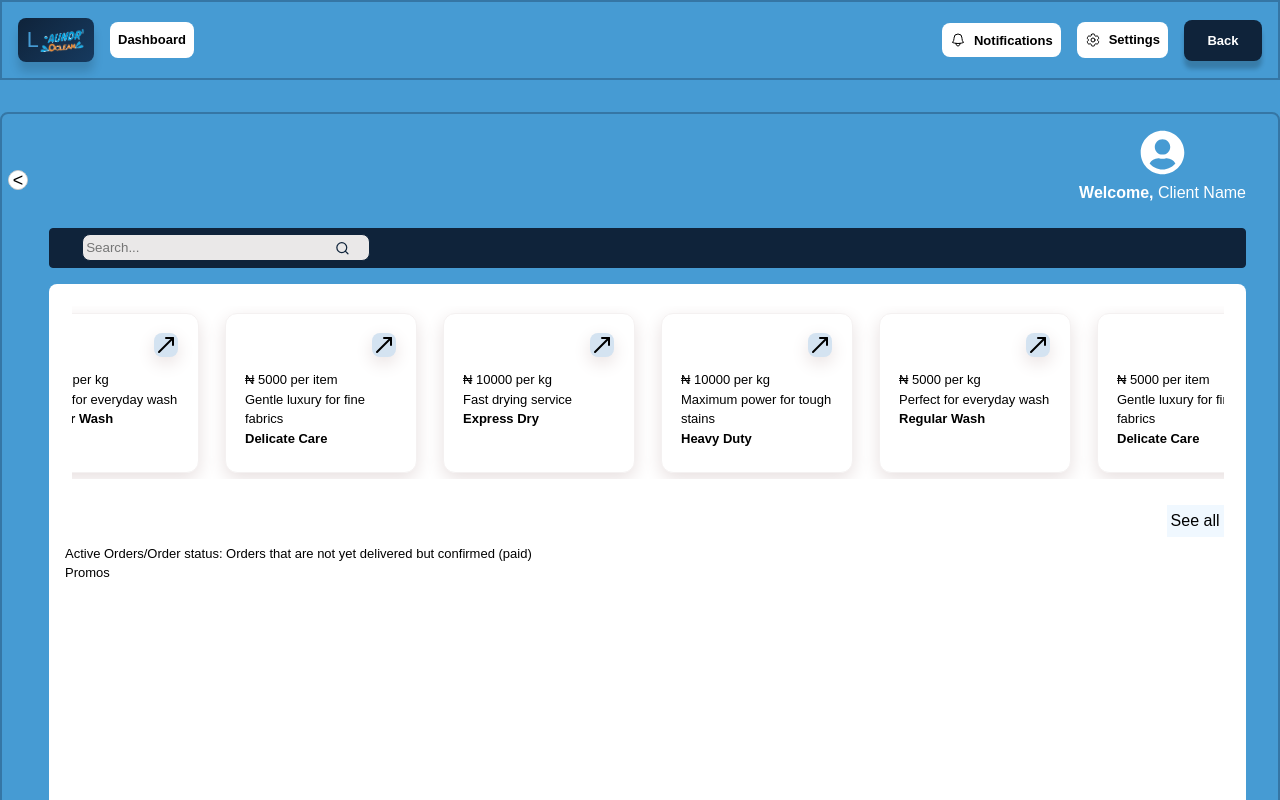
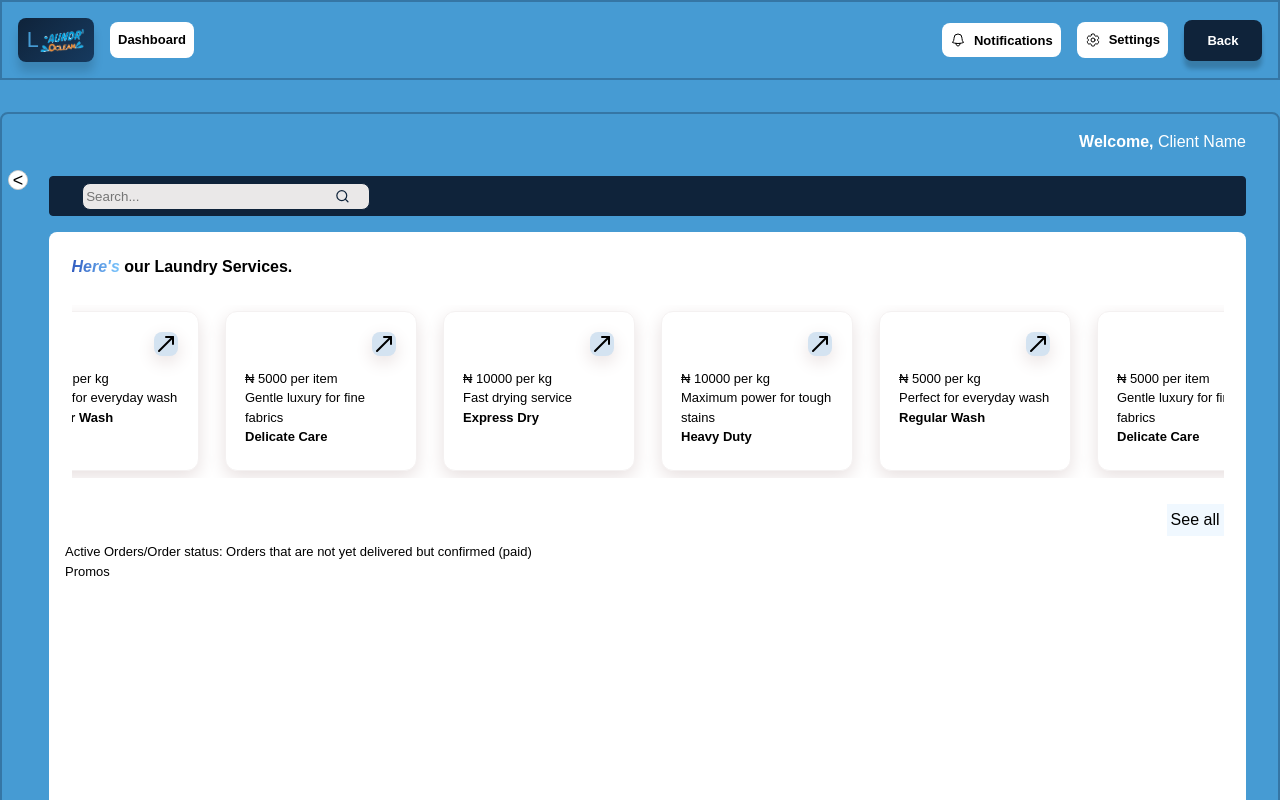
Before and after one commit to merytpeters/Laundroclean, a Next.js app in the folder client/laundroclean/: page /user/dashboard in a window 1280 px wide. Shown: the top 800 px of the page. Built offline with nearby package versions, Linux system fonts and the light colour scheme; a web font is replaced by a local one.

Commit message:
feat: enhance client dashboard UI with new display text and welcome message options

```diff
--- a/client/laundroclean/src/app/user/dashboard/dashboard.module.css
+++ b/client/laundroclean/src/app/user/dashboard/dashboard.module.css
@@ -4,6 +4,17 @@
     color: black;
     padding: 1rem;
     width: 100%;
+}
+
+.displaytext {
+    font-size: medium;
+}
+
+.displaytext b i {
+    background: linear-gradient(to right, #325dc0, #7bc7fe);
+    background-clip: text;
+    -webkit-background-clip: text;
+    -webkit-text-fill-color: transparent;
 }
 
 .servicesdisplaysection {
--- a/client/laundroclean/src/app/user/dashboard/page.tsx
+++ b/client/laundroclean/src/app/user/dashboard/page.tsx
@@ -23,6 +23,7 @@ export default function ClientDashboard () {
     return (
         <div className={styles.clientdashboardcontainer}>
             <section aria-describedby="laundrocleanservices display" className={styles.servicesdisplaysection}>
+                <span className={styles.displaytext}><b> <i>Here&apos;s</i> our Laundry Services.</b></span>
                 <span className={styles.servicesdisplaybox}>
                     { mappedServiceFields?.map((service) => {
                         return (
--- a/client/laundroclean/src/components/layouts/ClientUser/Clientlayout.tsx
+++ b/client/laundroclean/src/components/layouts/ClientUser/Clientlayout.tsx
@@ -16,7 +16,7 @@ import { SearchBar } from "src/components/ui/SearchBar/SearchBar";
 interface ClientLayoutProps {
     user: Client;
     children: React.ReactNode;
-    welcomeMessage?: { name: string; message?: string };
+    welcomeMessage?: { name: string; message?: string, showProfilePic?: boolean };
 }
 
 export default function ClientLayout({ user, children, welcomeMessage }: ClientLayoutProps) {
@@ -76,10 +76,11 @@ export default function ClientLayout({ user, children, welcomeMessage }: ClientL
                     <section className={contentstyles.cpbody}>
                         {welcomeMessage && (
                         <div className={styles.clientwelcomeWrapper}>
-                            <WelcomeMessage
-                               name={welcomeMessage.name}
-                               message={welcomeMessage.message}
-                            />
+                                     <WelcomeMessage
+                                         name={welcomeMessage.name}
+                                         message={welcomeMessage.message}
+                                         showProfilePic={false}
+                                     />
                         </div>
                         )}
                         <section className={contentstyles.cpsearchbar}>
--- a/client/laundroclean/src/components/ui/SearchBar/SearchBar.tsx
+++ b/client/laundroclean/src/components/ui/SearchBar/SearchBar.tsx
@@ -36,12 +36,13 @@ export function FilterSearch({
     id?: string
 }) {
     const hasOptions = options && options.length > 0
+    const controlId = id ?? `${name}-list`
 
     return (
-        <div role="combobox" className={styles.dropdown}>
+        <div role="combobox" aria-controls={controlId} aria-expanded={false} className={styles.dropdown}>
             <select
                 name={name}
-                id={id}
+                id={controlId}
                 multiple={multiple}
                 defaultValue={multiple ? undefined : ''}
                 aria-label={placeholder}
--- a/client/laundroclean/src/components/ui/WelcomeMessage/WelcomeMessage.tsx
+++ b/client/laundroclean/src/components/ui/WelcomeMessage/WelcomeMessage.tsx
@@ -4,14 +4,17 @@ import { FaUserCircle } from 'react-icons/fa';
 interface WelcomeMessageProps {
     name: string;
     message?: string;
+    showProfilePic?: boolean;
 }
 
-export default function WelcomeMessage({ name, message}: WelcomeMessageProps) {
+export default function WelcomeMessage({ name, message, showProfilePic = true }: WelcomeMessageProps) {
     return (
         <div className={styles.welcomeMessage}>
-            <span className={styles.profilepic}>
-                <FaUserCircle size={45}/>
-            </span>
+            {showProfilePic && (
+                <span className={styles.profilepic}>
+                    <FaUserCircle size={45}/>
+                </span>
+            )}
             <span><b>Welcome,</b> {name} </span>
             <span>{message}</span>
         </div>
```
